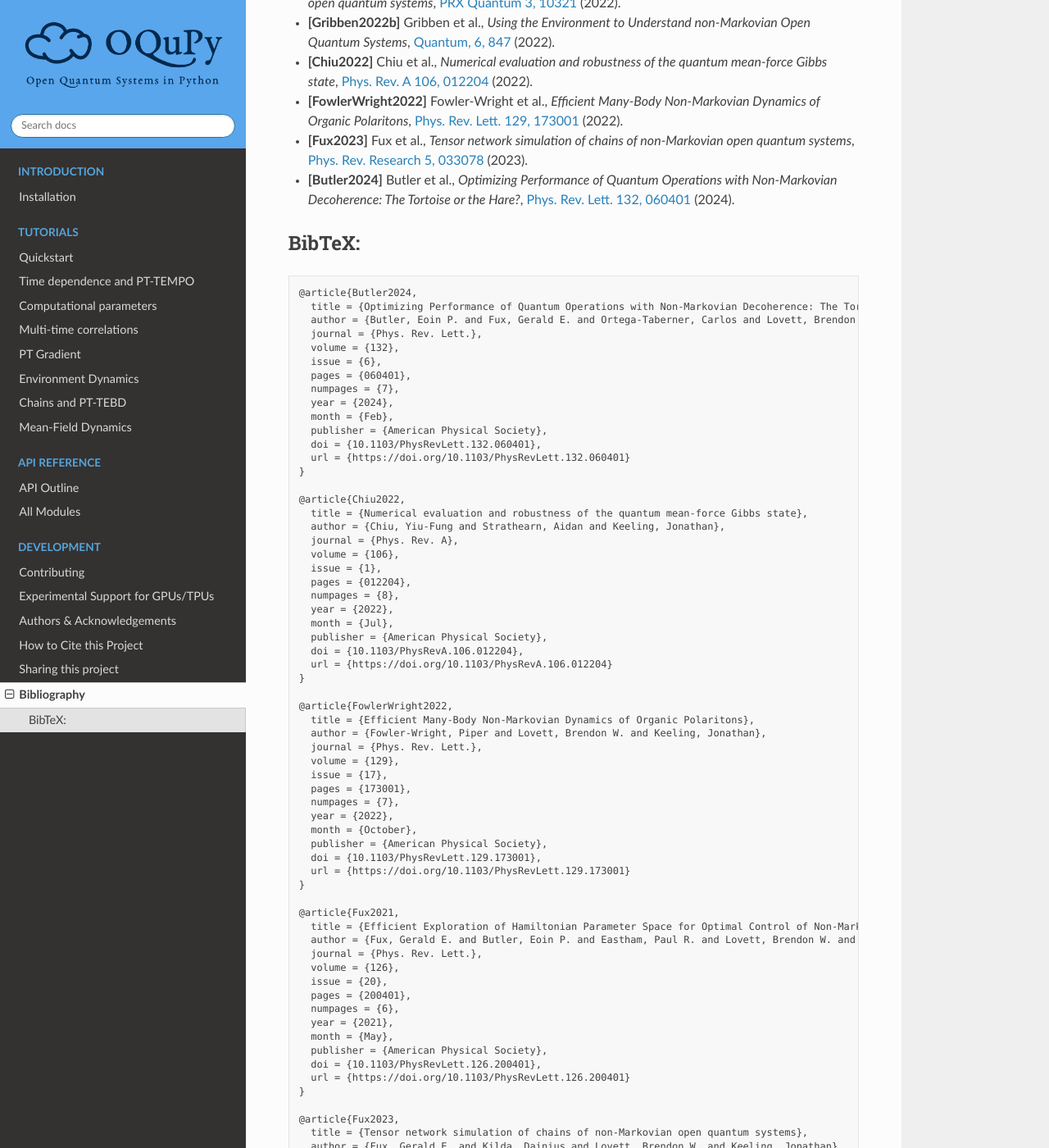
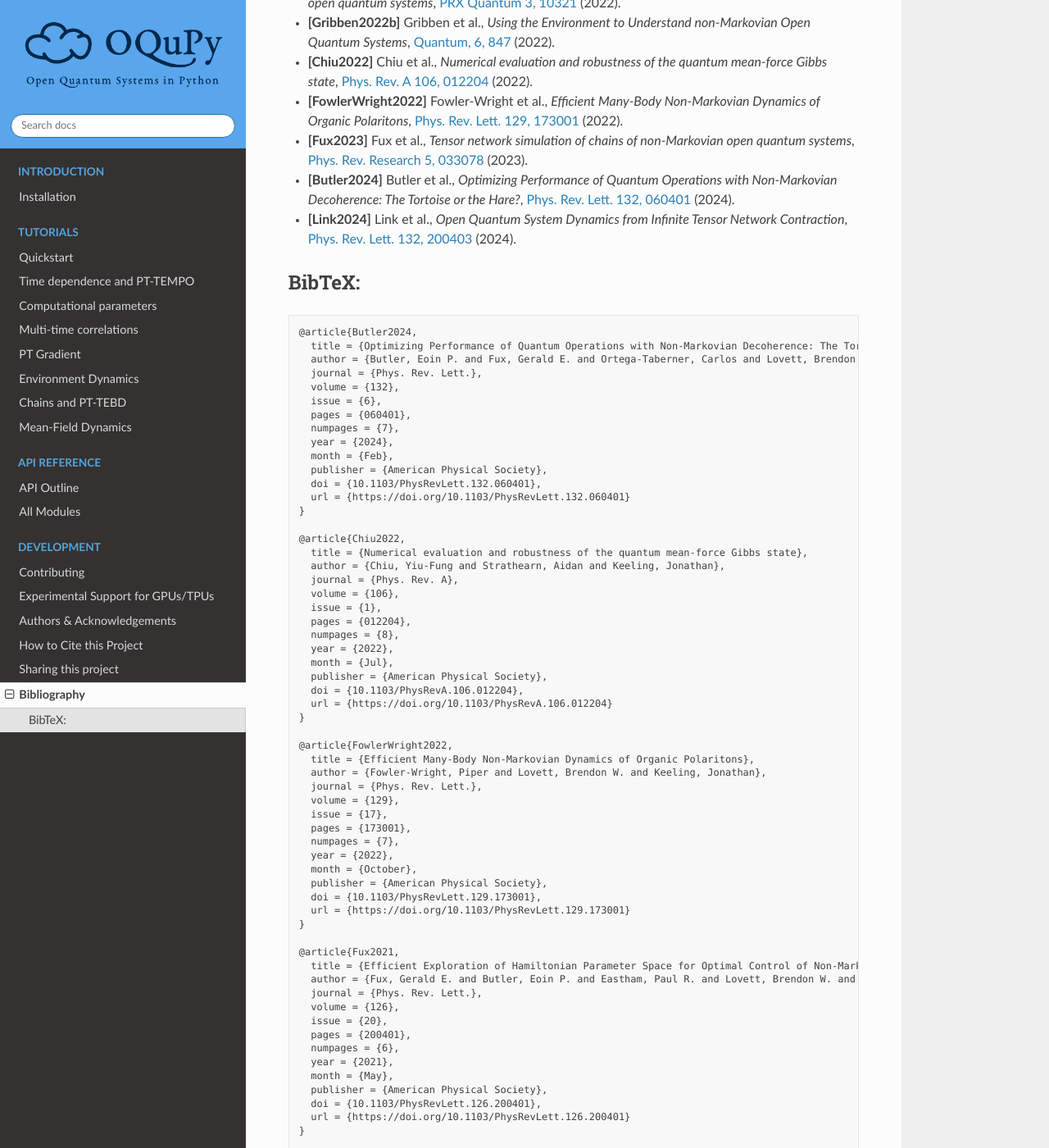
Before and after one commit to tempoCollaboration/OQuPy, a Sphinx documentation site: the page built from docs/pages/bibliography.rst, in a window 1280 px wide and 1400 px high, scrolled down 528 px. Shown: the whole window at 82% size. Built offline with Sphinx 7.4.7 and the Read the Docs theme 3.1.0, drawn with Linux system fonts in a browser that asks for light colours; some of the changed text lies outside the part shown.

Commit message:
Add iTEBD paper reference

```diff
--- a/docs/index.rst
+++ b/docs/index.rst
@@ -61,7 +61,8 @@ Furthermore, OQuPy implements methods to ...
    847 <https://doi.org/10.22331/q-2022-10-25-847>`__ (2022).
 -  **[11]** Chiu et al., `Phys. Rev. A 106,
    012204 <https://doi.org/10.1103/PhysRevA.106.012204>`__ (2022).
-
+-  **[12]** Link et al., `Phys. Rev. Lett. 132,
+   200403 <https://doi.org/10.1103/PhysRevLett.132.200403>`__ (2024).
 
 .. |binder-tutorial| image:: https://mybinder.org/badge_logo.svg
  :target: https://mybinder.org/v2/gh/tempoCollaboration/OQuPy/main?filepath=tutorials%2Fquickstart.ipynb
--- a/docs/pages/bibliography.rst
+++ b/docs/pages/bibliography.rst
@@ -45,6 +45,9 @@ publications:
    Operations with Non-Markovian Decoherence: The Tortoise or the
    Hare?*, `Phys. Rev. Lett. 132,
    060401 <https://doi.org/10.1103/PhysRevLett.132.060401%7D>`__ (2024).
+-  **[Link2024]** Link et al., *Open Quantum System Dynamics from Infinite
+   Tensor Network Contraction*, `Phys. Rev. Lett. 132,
+   200403 <https://doi.org/10.1103/PhysRevLett.132.200403>`__ (2024).
 
 .. _bibtex:
 
@@ -173,6 +176,21 @@ BibTeX:
      url = {https://doi.org/10.1103/PhysRevLett.123.240602}
    }
 
+   @article{Link2024,
+      title = {Open Quantum System Dynamics from Infinite Tensor Network Contraction},
+      author = {Link, Valentin and Tu, Hong-Hao and Strunz, Walter T.},
+      journal = {Phys. Rev. Lett.},
+      volume = {132},
+      issue = {20},
+      pages = {200403},
+      numpages = {7},
+      year = {2024},
+      month = {May},
+      publisher = {American Physical Society},
+      doi = {10.1103/PhysRevLett.132.200403},
+      url = {https://link.aps.org/doi/10.1103/PhysRevLett.132.200403}
+   }
+
    @misc{OQuPy-code-v0.5.0,
       author={{The TEMPO collaboration}},
       title={{OQuPy: A Python package to efficiently simulate non-Markovian open quantum systems with process tensors.}},
--- a/docs/pages/how_to_cite.rst
+++ b/docs/pages/how_to_cite.rst
@@ -20,6 +20,7 @@ Also, please consider citing:
 -  Chains (PT-TEBD): **[Fux2023]**
 -  Mean-Field TEMPO: **[FowlerWright2022]**
 -  Gibbs TEMPO: **[Chiu2022]**
+-  Time translational invariant TEMPO: **[Link2024]**
 
 BibTeX
 ------
```
Also changed, not shown: BIBLIOGRAPHY.md (+17 -1 lines), HOW_TO_CITE.md (+1 -1 lines), README.md (+1 -1 lines), oqupy/__init__.py (+4 -3 lines), 1 other file.
